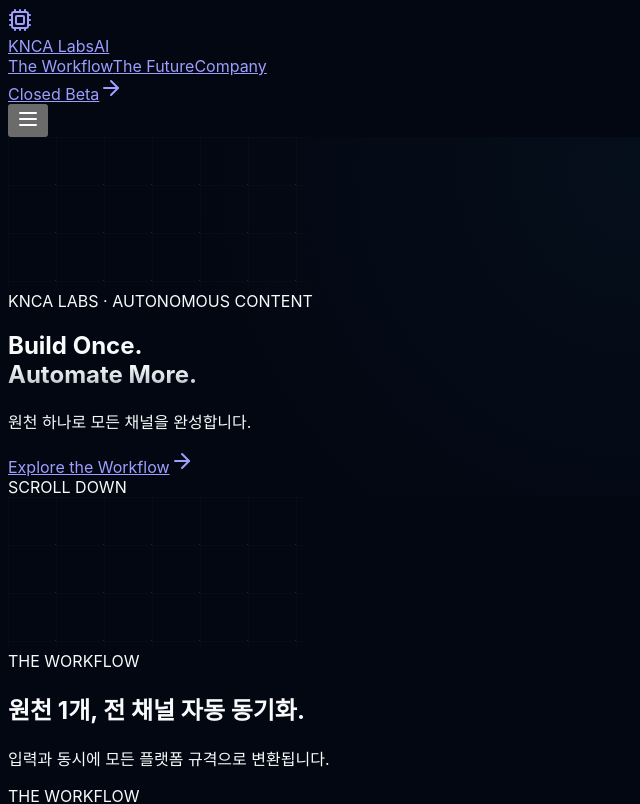
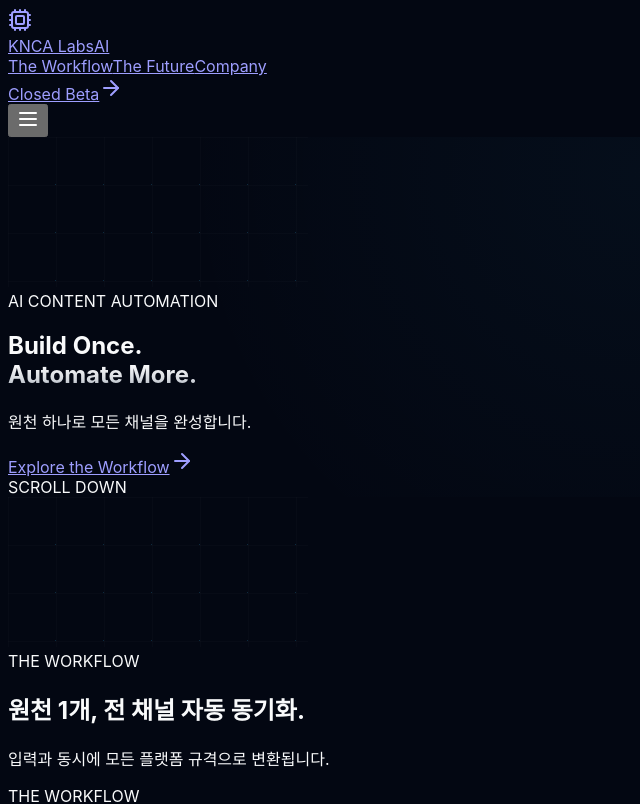
Before and after one commit to kncalabs/kncalabs, a Next.js app: page / in a window 1280 px wide. Shown: the top 804 px of the page, without its empty margins (0-640 px from the left). Built offline with nearby package versions, Linux system fonts and the light colour scheme; a web font is replaced by a local one.

Commit message:
feat(branding): update hero pill badge to AI CONTENT AUTOMATION

```diff
--- a/src/components/Hero.tsx
+++ b/src/components/Hero.tsx
@@ -32,7 +32,7 @@
         <div className="inline-flex items-center justify-center">
           <div className="inline-flex items-center gap-2 px-3.5 py-1.5 rounded-full bg-slate-900/60 border border-white/10 text-slate-300 text-xs font-mono font-medium shadow-sm backdrop-blur-md">
             <span className="w-1.5 h-1.5 rounded-full bg-slate-400" />
-            <span className="tracking-widest uppercase text-[11px]">KNCA LABS · AUTONOMOUS CONTENT</span>
+            <span className="tracking-widest uppercase text-[11px]">AI CONTENT AUTOMATION</span>
           </div>
         </div>
 
```
